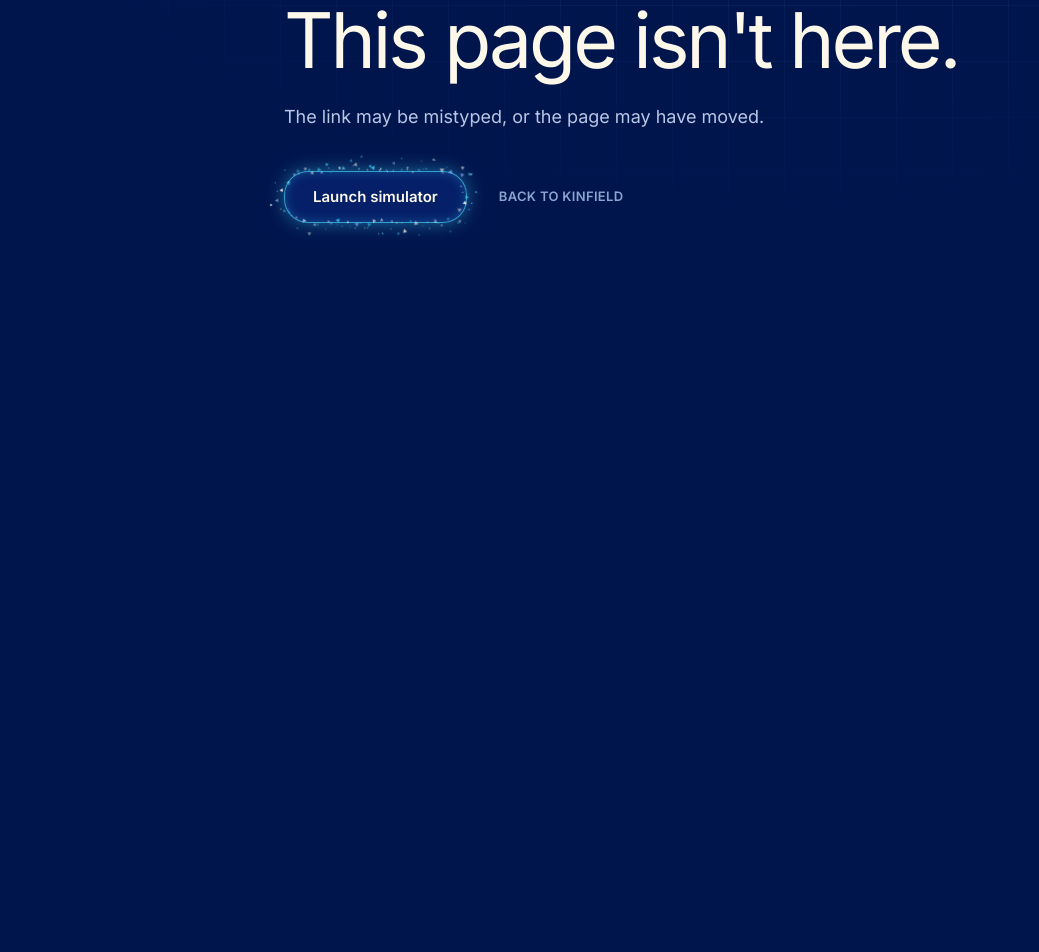
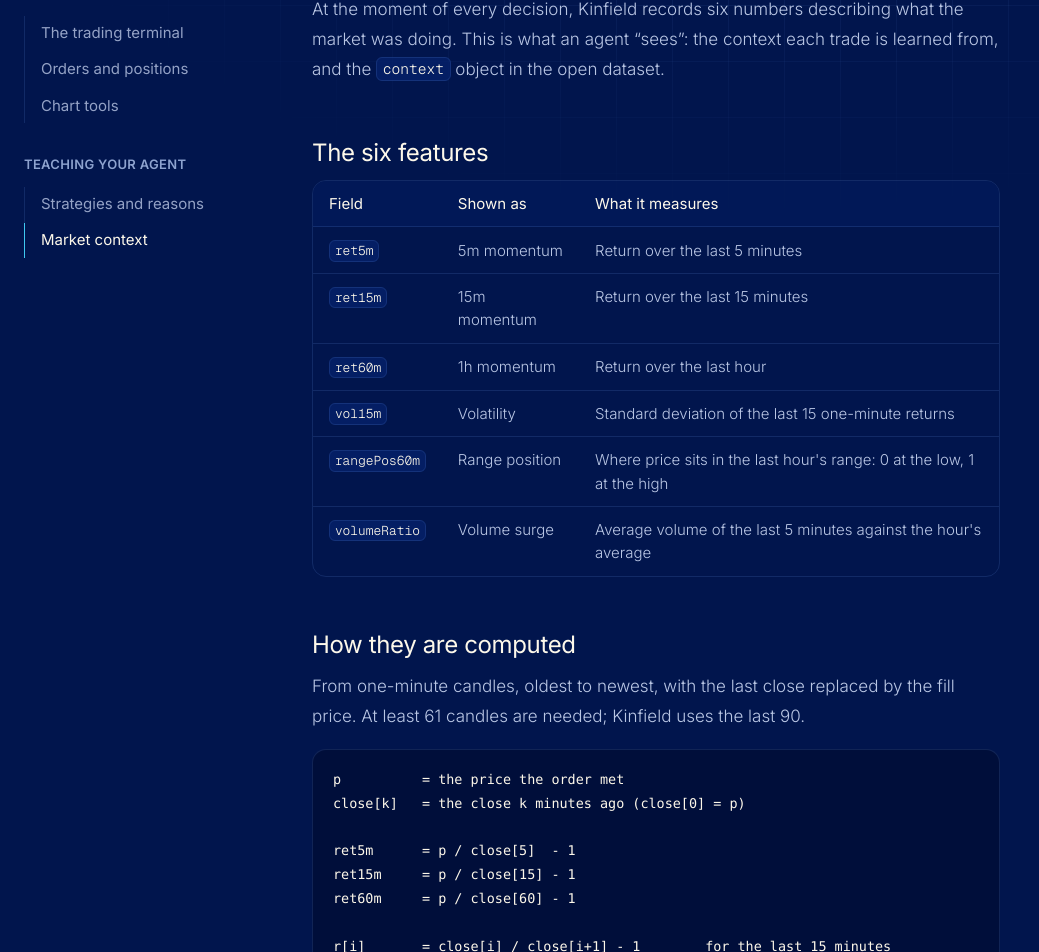
Before and after one commit to KinfieldLabs/KINFIELD, a Next.js app: page /docs/market-context in a window 1280 px wide. Before the commit this address had no page. Shown: the part 331-1283 px from the top of the page, without its empty margins (0-1039 px from the left). Before the commit the page ends 800 px from the top, so only its background shows below. Built offline with nearby package versions, Linux system fonts and the light colour scheme.

Commit message:
Add the docs page: Market context

```diff
--- /dev/null
+++ b/src/app/docs/market-context/page.tsx
@@ -0,0 +1,93 @@
+import { Code, Doc, DocLink, docMeta, H2, Note, Table } from "@/components/docs/Doc";
+
+export const metadata = docMeta("market-context");
+
+export default function Page() {
+  return (
+    <Doc slug="market-context">
+      <p>
+        At the moment of every decision, Kinfield records six numbers describing what the market was doing. This is
+        what an agent &ldquo;sees&rdquo;: the context each trade is learned from, and the <code>context</code> object
+        in the open dataset.
+      </p>
+
+      <H2 id="features">The six features</H2>
+      <Table
+        head={["Field", "Shown as", "What it measures"]}
+        rows={[
+          [<code key="a">ret5m</code>, "5m momentum", "Return over the last 5 minutes"],
+          [<code key="b">ret15m</code>, "15m momentum", "Return over the last 15 minutes"],
+          [<code key="c">ret60m</code>, "1h momentum", "Return over the last hour"],
+          [<code key="d">vol15m</code>, "Volatility", "Standard deviation of the last 15 one-minute returns"],
+          [<code key="e">rangePos60m</code>, "Range position", "Where price sits in the last hour's range: 0 at the low, 1 at the high"],
+          [<code key="f">volumeRatio</code>, "Volume surge", "Average volume of the last 5 minutes against the hour's average"],
+        ]}
+      />
+
+      <H2 id="formulas">How they are computed</H2>
+      <p>
+        From one-minute candles, oldest to newest, with the last close replaced by the fill price. At least 61 candles
+        are needed; Kinfield uses the last 90.
+      </p>
+      <Code>{`
+p          = the price the order met
+close[k]   = the close k minutes ago (close[0] = p)
+
+ret5m      = p / close[5]  - 1
+ret15m     = p / close[15] - 1
+ret60m     = p / close[60] - 1
+
+r[i]       = close[i] / close[i+1] - 1        for the last 15 minutes
+vol15m     = population standard deviation of r
+
+hi, lo     = highest high and lowest low of the last 60 candles (and p)
+rangePos60m = (p - lo) / (hi - lo)             0.5 if hi = lo
+
+volumeRatio = mean volume of last 5 candles / mean volume of last 60
+`}</Code>
+      <p>
+        Returns are fractions, so <code>0.0042</code> means up 0.42%. For example, <code>ret60m: -0.012</code> with{" "}
+        <code>rangePos60m: 0.08</code> describes a market down 1.2% on the hour, trading near its low.
+      </p>
+
+      <H2 id="when">When it is captured</H2>
+      <ul>
+        <li>
+          <strong>Market orders</strong>: at the fill, from the same Hyperliquid price the order met.
+        </li>
+        <li>
+          <strong>Limit orders</strong>: when the order is placed, not when it fills, because placing it was the
+          decision.
+        </li>
+        <li>
+          <strong>Signed in</strong>: Kinfield&apos;s server computes the features itself from Hyperliquid&apos;s
+          candles. Nothing the browser sends is used.
+        </li>
+        <li>
+          <strong>As a guest</strong>: your browser computes them from the same candles.
+        </li>
+      </ul>
+      <Note>
+        <p>
+          If there isn&apos;t enough recent price history (for example, a market listed minutes ago), the context is
+          left empty. The trade still counts on your record, but it can&apos;t teach your agent.
+        </p>
+      </Note>
+
+      <H2 id="example">In the data</H2>
+      <Code label="context, as published">{`
+{
+  "ret5m": 0.00118,
+  "ret15m": 0.00342,
+  "ret60m": -0.00591,
+  "vol15m": 0.00071,
+  "rangePos60m": 0.62,
+  "volumeRatio": 1.84
+}
+`}</Code>
+      <p>
+        See <DocLink to="dataset" hash="trade-record">the trade record</DocLink> for the full schema.
+      </p>
+    </Doc>
+  );
+}
--- a/src/components/docs/nav.ts
+++ b/src/components/docs/nav.ts
@@ -17,6 +17,7 @@ export const DOCS: DocLink[] = [
   { slug: "orders", title: "Orders and positions", group: "The simulator", summary: "Market and limit orders, leverage, margin, fees, take profit, stop loss and liquidation." },
   { slug: "chart", title: "Chart tools", group: "The simulator", summary: "Indicators, drawing tools and keyboard shortcuts on the price chart." },
   { slug: "strategies", title: "Strategies and reasons", group: "Teaching your agent", summary: "Tagging each trade with a strategy and a written reason, and how reasons stay private." },
+  { slug: "market-context", title: "Market context", group: "Teaching your agent", summary: "The six market features recorded at the moment of every decision." },
 ];
 
 export const docHref = (slug: string) => (slug ? `/docs/${slug}` : "/docs");
```
